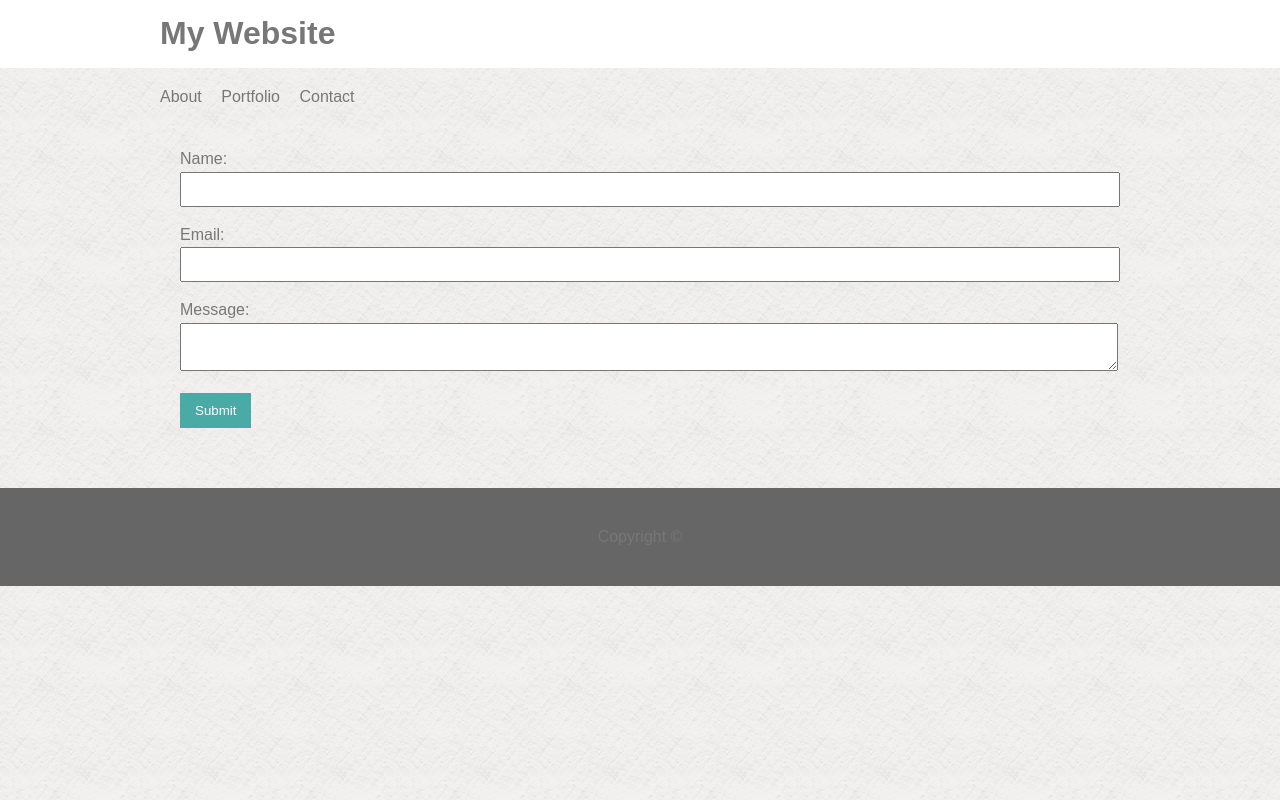
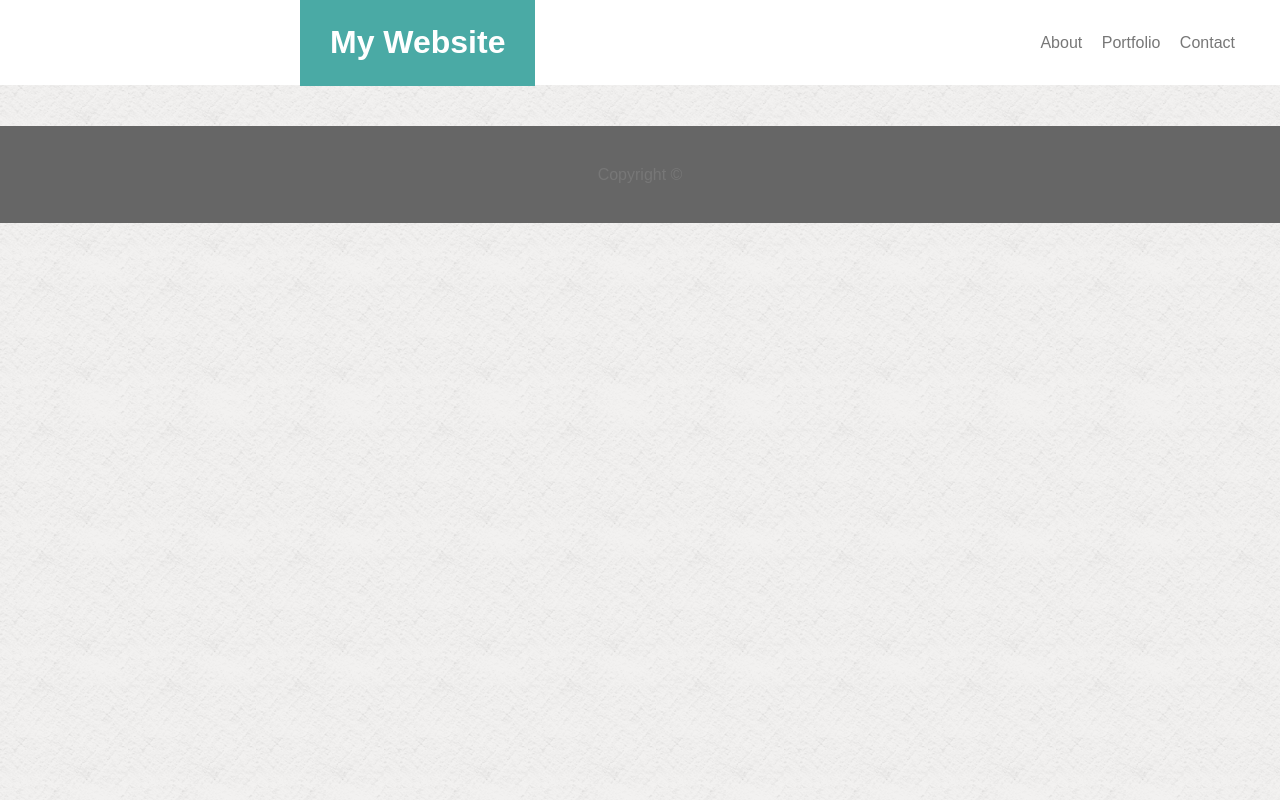
Before and after one commit to njorogepeter/Basic-Portfolio, a plain HTML site: page index.html in a window 1280 px wide. Drawn offline with Linux system fonts and the light colour scheme.

Commit message:
working on header

```diff
--- a/assests/css/style.css
+++ b/assests/css/style.css
@@ -23,6 +23,9 @@ a:visited{
     background: red;
     color: #fff;
 }
+.clr{
+    clear: both;
+}
 body{
     background-image: url(../images/witewall_3.png);
     color:#777;
@@ -32,16 +35,30 @@ body{
     margin: 0;
 }
 .container{
+    box-sizing: border-box;
     width: 960px;
-    margin: auto;
-    overflow: hidden;
+    margin: 0 auto 0 auto;
+    /* overflow: hidden; */
 }
 #main-header{
     background-color: #fff;
     border-color: #ccc;
+    height: 85px;
+}
+.container h1{
+    position: fixed;
+    left: 300px;
+    background-color: #4aaaa5;
+    color: #fff;
+    padding: 30px;
+    margin: 0px;
 }
 #navbar ul{
-    padding: 0;
+    width: auto;
+    /* position: fixed; */
+    float: right;
+    padding: 30px;
+    margin: 0px;
     list-style: none;
 
 }
--- a/index.html
+++ b/index.html
@@ -13,37 +13,21 @@
         <div class="container">
             <h1>My Website</h1>
         </div>
-    </header>
+        <div class="clr"></div>
         <nav id="navbar">
-            <div class="container">
+
                     <ul>
                         <li><a href="#">About</a></li>
                         <li><a href="#">Portfolio</a></li>
                         <li><a href="#">Contact</a></li>
                     </ul>
-            </div>
             </nav>
+    </header>
+        <div class="clr"></div>
         <section id="main">
 
         </section>
-        <div class="container">
-            <form class="my-form">
-                <div class="form-group">
-                    <label>Name: </label>
-                    <input type="text" name="name">
-                </div>
-                <div class="form-group">
-                    <label>Email: </label>
-                    <input type="text" name="email">
-                </div>
-                <div class="form-group">
-                    <label>Message: </label>
-                    <textarea name="Message"></textarea>
-                </div>
-                <input class="button" type="submit"
-                value="Submit" name="">
-            </form>
-        </div><!-- ./container -->
+
     <footer id="main-footer">
         <p>Copyright &copy;</p>
     </footer>
```
Also changed, not shown: contact.html (+31 -0 lines). Lines whose indentation alone changed are shown as unchanged.
